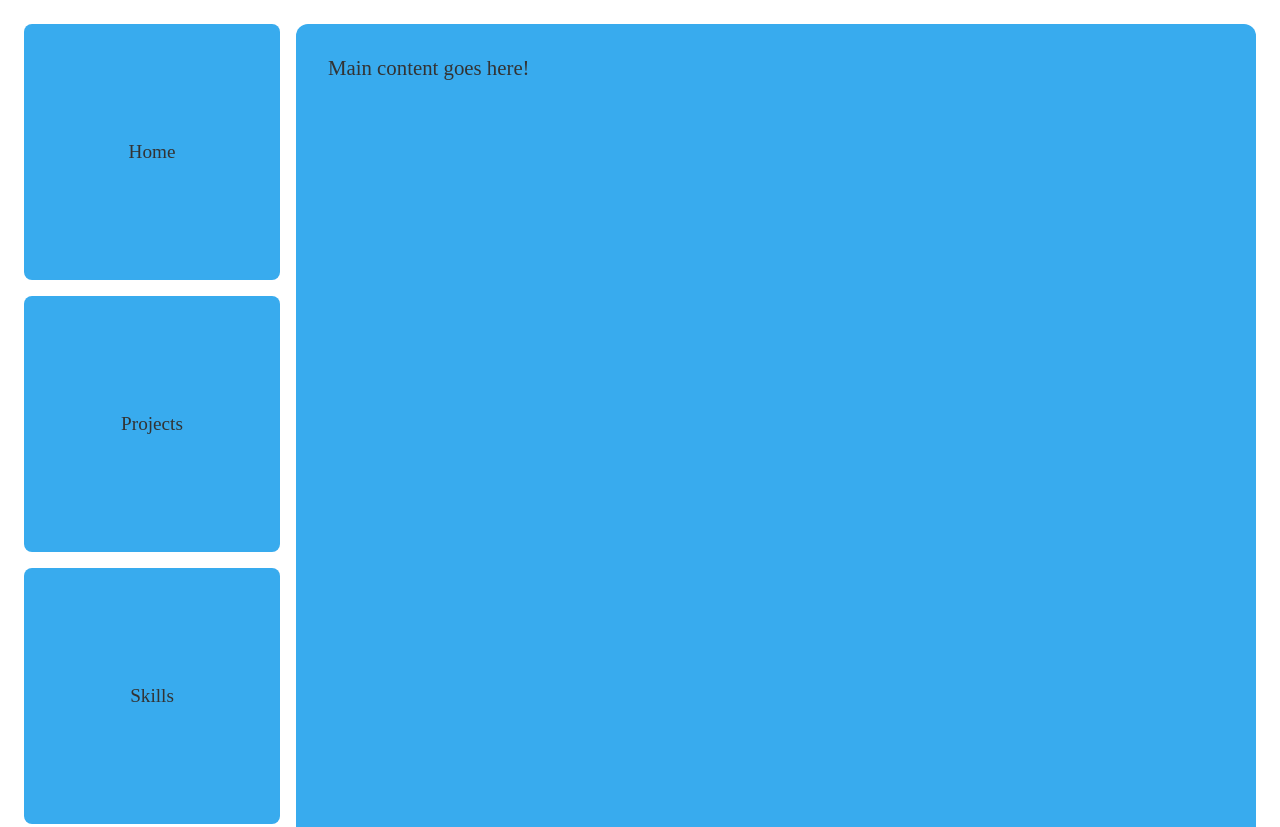
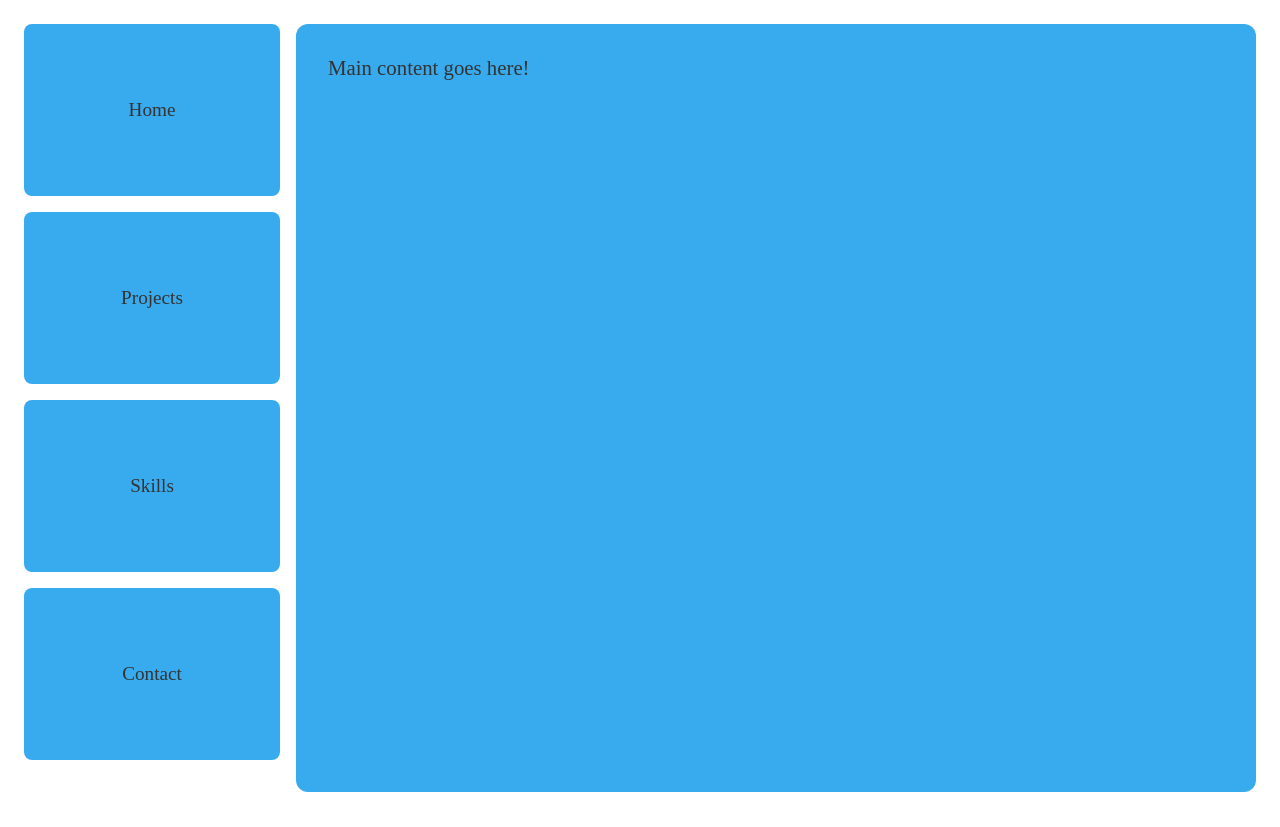
Before and after one commit to Javier-Gifkins/Javier-Gifkins-Portfolio-Project, a plain HTML site: page components/home/home.html in a window 1280 px wide. Shown: the top 827 px of the page. Drawn offline with Linux system fonts and the light colour scheme.

Commit message:
Home screen styling almost complete. content and navigation boxes working as planned.

```diff
--- a/components/home/home.css
+++ b/components/home/home.css
@@ -14,6 +14,7 @@
   gap: 16px;       /* space between boxes */
   align-self: start; /* keep boxes at top */
   height: auto;      /* don't stretch to full column height */
+  padding-bottom: 32px;
 }
 
 .navigation-box {
@@ -27,6 +28,7 @@
   width: 100%;
   min-width: 60px;
   aspect-ratio: 1 / 1;
+  max-height: calc((100vh - 32px - 32px - (16px * 3)) / 4);
 }
 
 .main-content-box {
```
